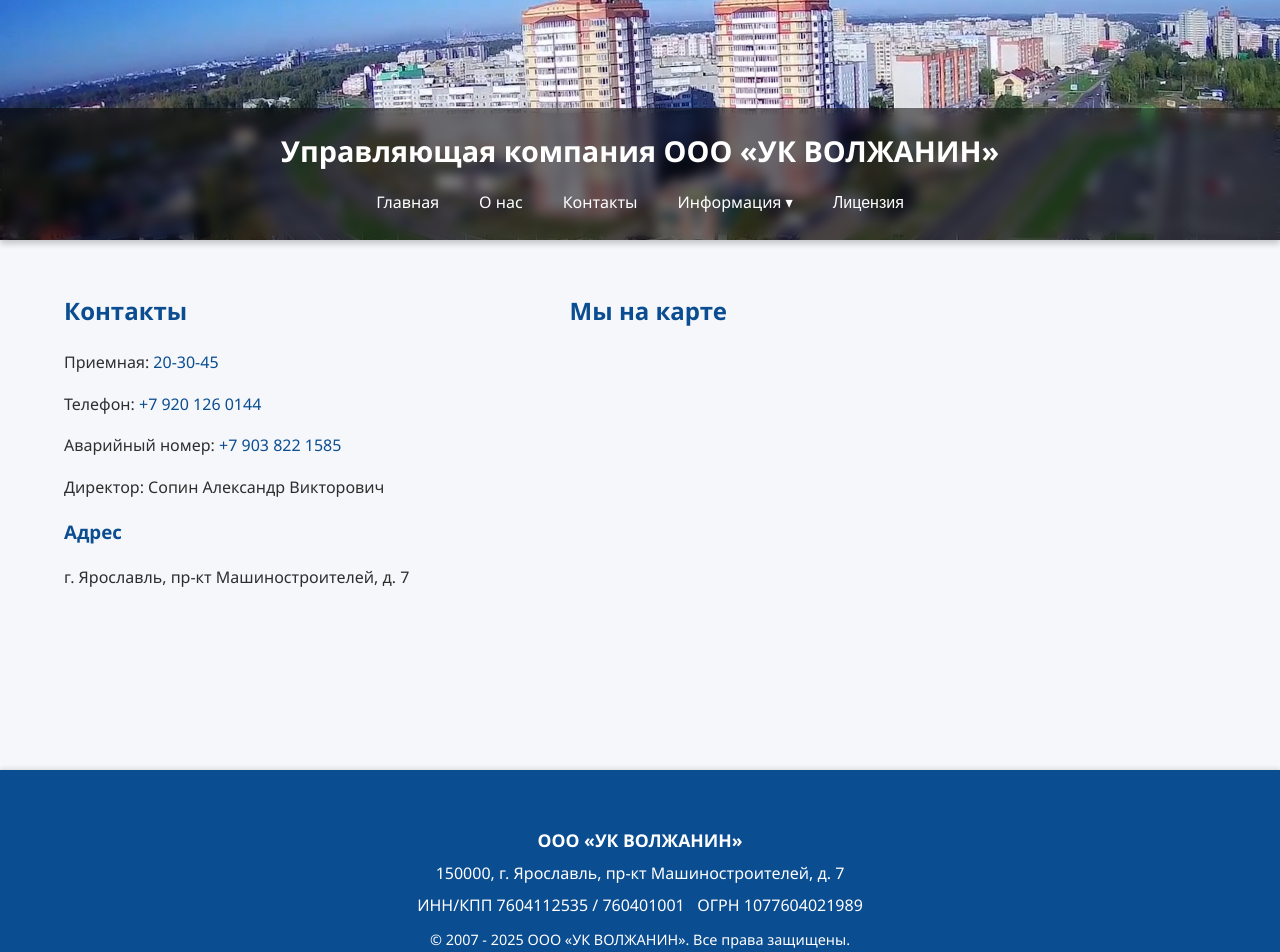
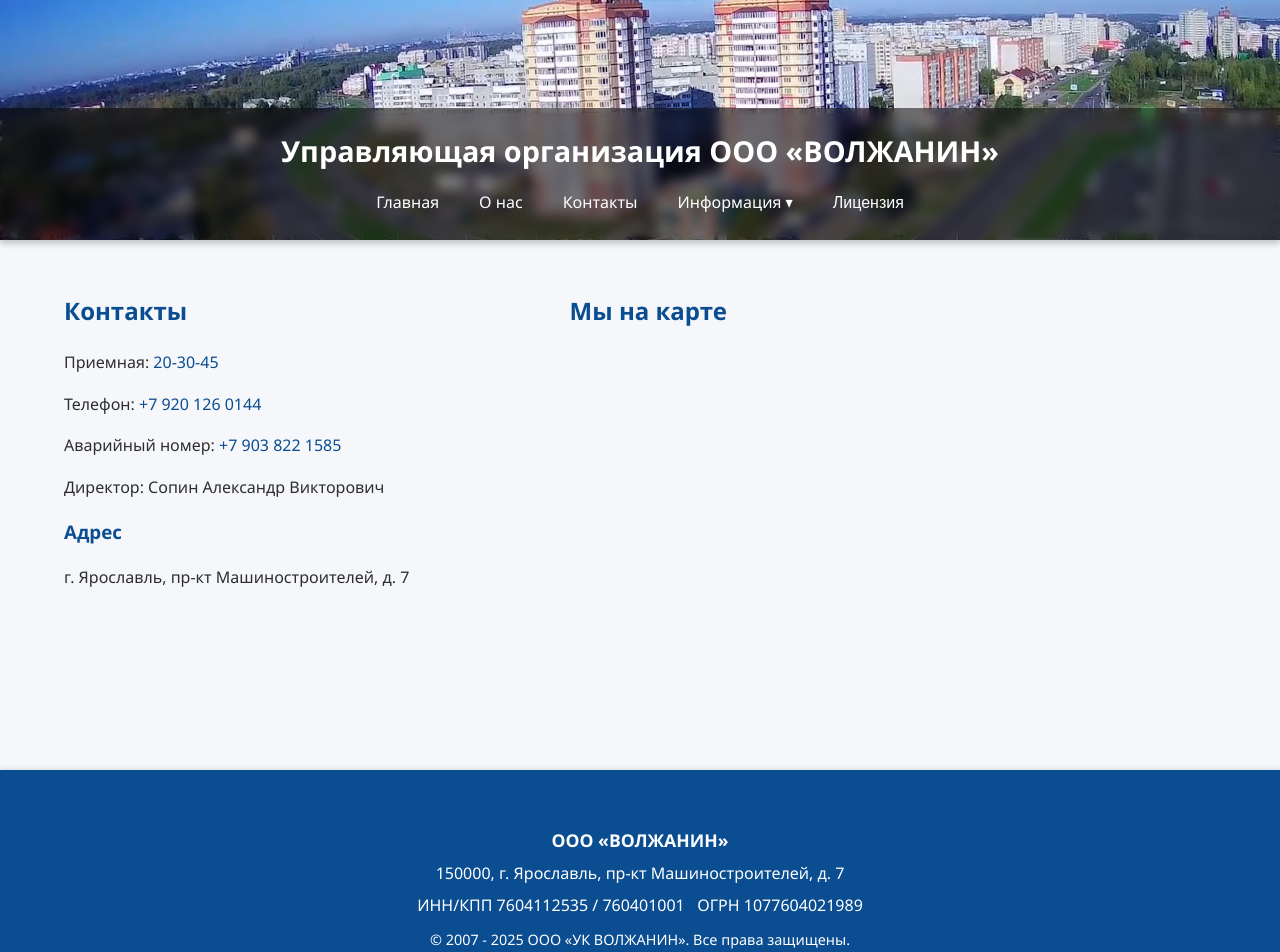
Before and after one commit to yk-volzanin-yar/yk-volzanin-yar, a React (Vite) app: page /contacts in a window 1280 px wide. Shown: the top 952 px of the page. Built offline with nearby package versions, Linux system fonts and the light colour scheme.

Commit message:
updated text: управляющая организация ООО "ВОЛЖАНИН"

```diff
--- a/public/index.html
+++ b/public/index.html
@@ -20,7 +20,7 @@
         {
           "@context": "https://schema.org",
           "@type": "LocalBusiness",
-          "name": "Управляющая компания ООО УК «ВОЛЖАНИН»",
+          "name": "Управляющая организация ООО «ВОЛЖАНИН»",
           "description": "Управление многоквартирными домами в Ярославле. Лицензия № 076-000336.",
           "address": {
             "@type": "PostalAddress",
--- a/src/components/Footer.jsx
+++ b/src/components/Footer.jsx
@@ -2,7 +2,7 @@ function Footer() {
   return (
     <footer className="footer">
       <div className="container" style={{ textAlign: 'center' }}>
-        <p><strong>ООО «УК ВОЛЖАНИН»</strong></p>
+        <p><strong>ООО «ВОЛЖАНИН»</strong></p>
         <p>150000, г. Ярославль, пр-кт Машиностроителей, д. 7</p>
         <p>ИНН/КПП 7604112535 / 760401001 &nbsp; ОГРН 1077604021989</p>
         <p style={{ fontSize: '0.9em', marginTop: '10px' }}>
--- a/src/components/Header.jsx
+++ b/src/components/Header.jsx
@@ -9,7 +9,7 @@ function Header() {
     <>
       <header className="site-header">
         <div className="nav-wrapper">
-          <div className="logo">Управляющая компания ООО «УК ВОЛЖАНИН»</div>
+          <div className="logo">Управляющая организация ООО «ВОЛЖАНИН»</div>
           <nav className="main-nav">
             <Link to="/">Главная</Link>
             <Link to="/about">О нас</Link>
--- a/src/components/YandexMap.jsx
+++ b/src/components/YandexMap.jsx
@@ -41,7 +41,7 @@ function YandexMap({ center = [57.652443, 39.948898], zoom = 17, id = 'map' }) {
 
         const placemark = new window.ymaps.Placemark(center, {
           balloonContent: `
-            <strong>Управляющая компания ВОЛЖАНИН</strong><br>
+            <strong>Управляющая компания «ВОЛЖАНИН»</strong><br>
             Адрес: г. Ярославль, пр-кт Машиностроителей, д. 7
           `,
         });
```
